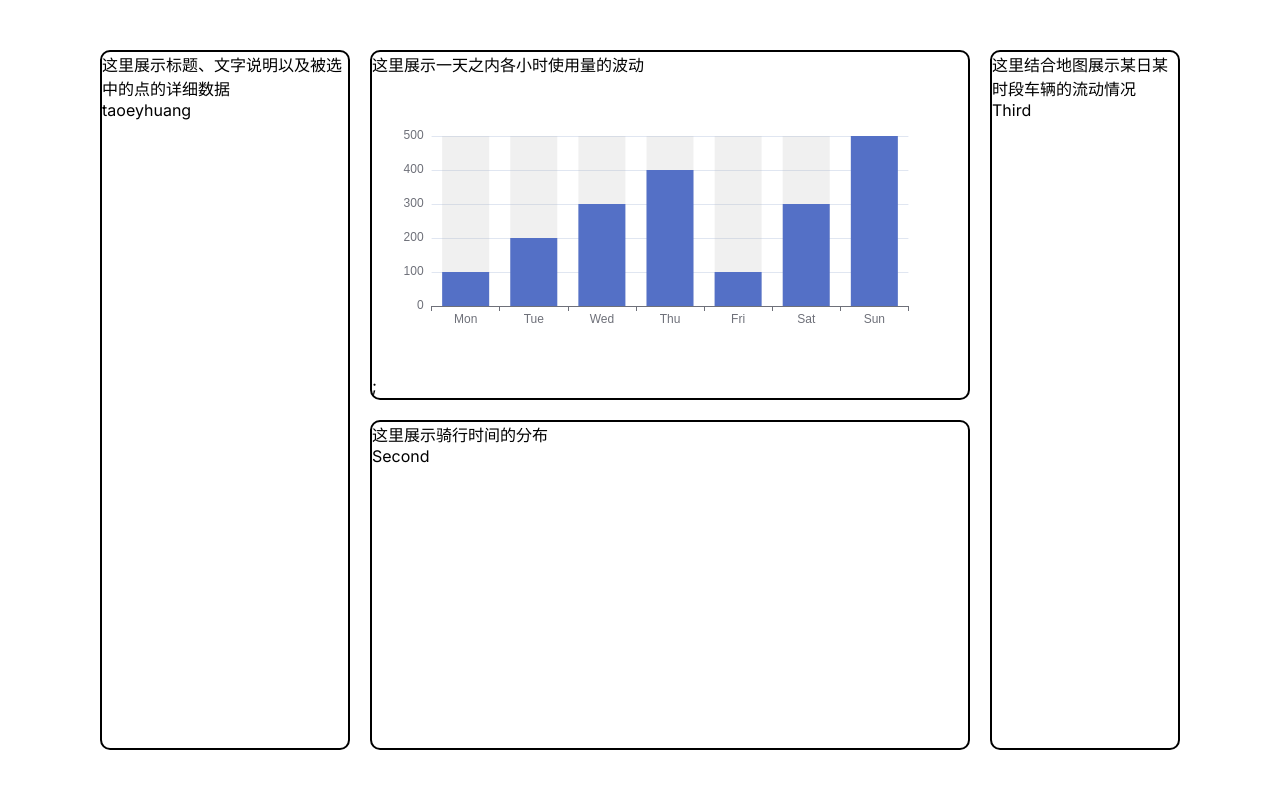
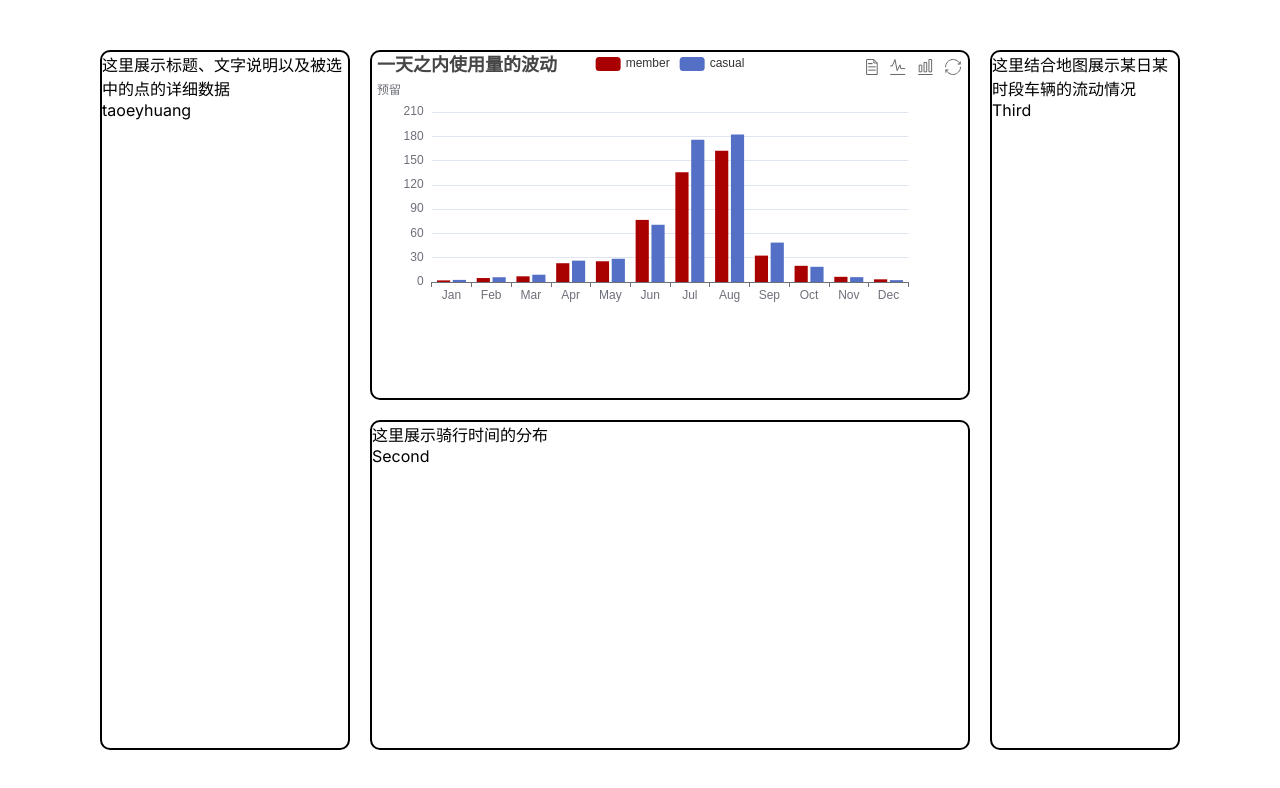
Before and after one commit to Xycharm/visualization, a Next.js app: page / in a window 1280 px wide. Shown: the top 788 px of the page. Built offline with nearby package versions, Linux system fonts and the light colour scheme.

Commit message:
First Graph Made with Echarts

```diff
--- a/src/app/graphs/firstGraph.js
+++ b/src/app/graphs/firstGraph.js
@@ -1,35 +1,86 @@
 import React, { useContext } from 'react';
 import ReactEcharts from "echarts-for-react";
-// import { store } from "../store";
-// import arryData from './data.json'
 
 export default function FirstGraph(){
-    // let arry=arryData['arryList'];
-    // console.log(arry);
-    // var arr=arry.map(x => eval(x));
-    // console.log(arr);
     const getOption = () => {
         return {
-            xAxis: {
-                type: 'category',
-                data: ['Mon', 'Tue', 'Wed', 'Thu', 'Fri', 'Sat', 'Sun']
+            title: {
+                text: '一天之内使用量的波动',//标题
+                subtext: '预留'//副标题
             },
-            yAxis: {
-                type: 'value'
+            tooltip: {
+                trigger: 'axis'//鼠标悬停时显示详细数据
             },
-            series: [{
-                data: [100,200,300,400,100,300,500],
-                type: 'bar',
-                showBackground: true,
-                backgroundStyle: {
-                    color: 'rgba(180, 180, 180, 0.2)'
+            legend: {
+                data: ['member', 'casual']//表头数据种类。注意与series里面的name保持一致
+            },
+            toolbox: {
+                show: true,//显示右上角工具栏
+                feature: {
+                  dataView: { show: true, readOnly: false },//数据预览
+                  magicType: { show: true, type: ['line', 'bar'] },//样式：线状/条形
+                  restore: { show: true },//重新加载：开
+                  saveAsImage: { show: false }//保存为图像：关
                 }
-            }]
+            },
+            calculable: true,
+            xAxis: [
+                {
+                  type: 'category',
+                  // 下面填小时
+                  data: ['Jan', 'Feb', 'Mar', 'Apr', 'May', 'Jun', 'Jul', 'Aug', 'Sep', 'Oct', 'Nov', 'Dec']
+                }
+            ],
+            yAxis: [
+                {
+                  type: 'value'
+                }
+            ],
+            series: [
+                {
+                  color: '#a90000',
+                  name: 'member',
+                  type: 'bar',
+                  //下面填会员人数
+                  data: [
+                    2.0, 4.9, 7.0, 23.2, 25.6, 76.7, 135.6, 162.2, 32.6, 20.0, 6.4, 3.3
+                  ],
+                ////标记顶点。此处被用作标记极值
+                //   markPoint: {
+                //     data: [
+                //       { type: 'max', name: 'Max' },
+                //       { type: 'min', name: 'Min' }
+                //     ]
+                //   },
+                ////在图上显示一条水平线。此处被用作标记平均值
+                //   markLine: {
+                //     data: [{ type: 'average', name: 'Avg' }]
+                //   }
+                },
+
+                {
+                  name: 'casual',
+                  type: 'bar',
+                  //下面填散客人数
+                  data: [
+                    2.6, 5.9, 9.0, 26.4, 28.7, 70.7, 175.6, 182.2, 48.7, 18.8, 6.0, 2.3
+                  ],
+                //   markPoint: {
+                //     data: [
+                //       { name: 'Max', value: 182.2, xAxis: 7, yAxis: 183 },
+                //       { name: 'Min', value: 2.3, xAxis: 11, yAxis: 3 }
+                //     ]
+                //   },
+                //   markLine: {
+                //     data: [{ type: 'average', name: 'Avg' }]
+                //   }
+                }
+            ]
         };
     };
 
     return <div>
-        <ReactEcharts option={getOption()} />;
+        <ReactEcharts option={getOption()} />
     </div>
 
 }
--- a/src/app/page.js
+++ b/src/app/page.js
@@ -10,8 +10,6 @@ import ReactECharts from 'echarts-for-react';
 
 import test from 'test.json'
 
-// import Head from 'next/head'
-
 export default function Home() {
   return (
     <>
@@ -22,7 +20,6 @@ export default function Home() {
         {test['name']}
       </div>
       <div className={styles.firstGraph}>
-       这里展示一天之内各小时使用量的波动
        <FirstGraph />
       </div>
 
```
